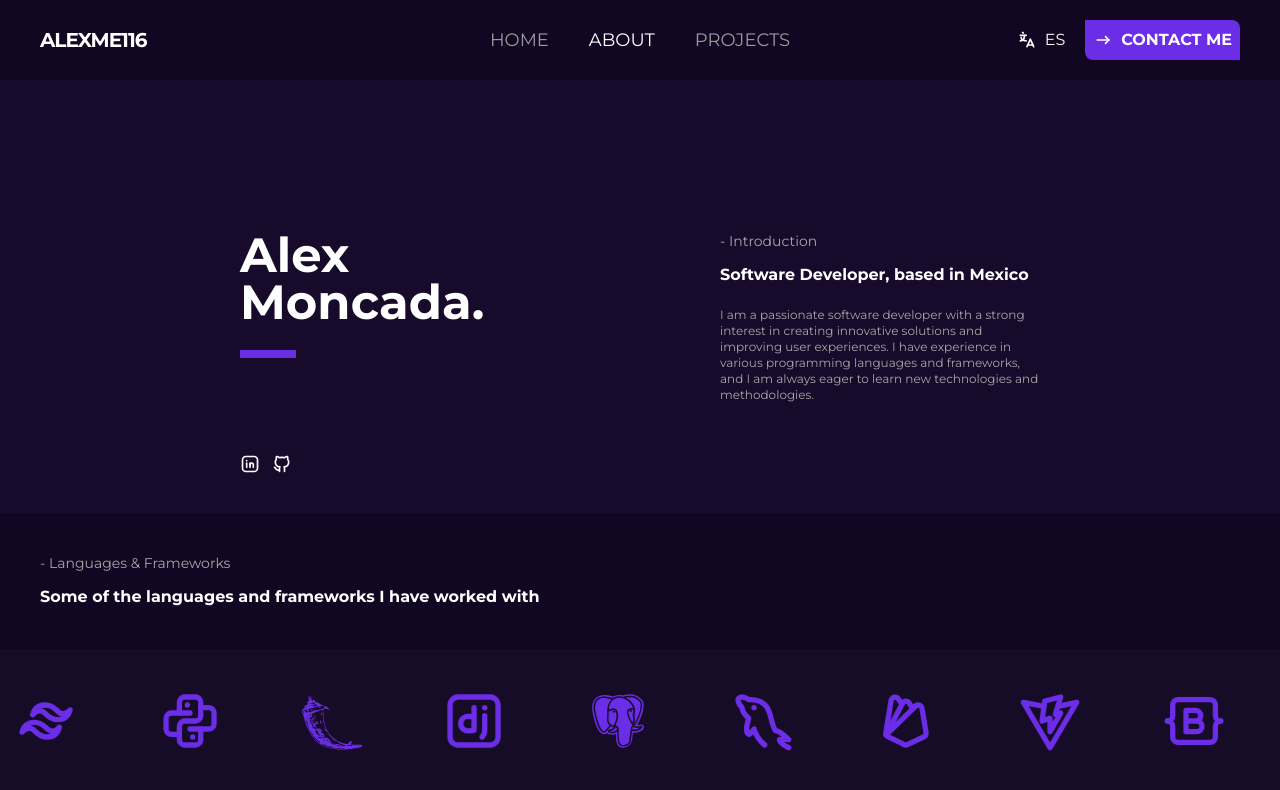
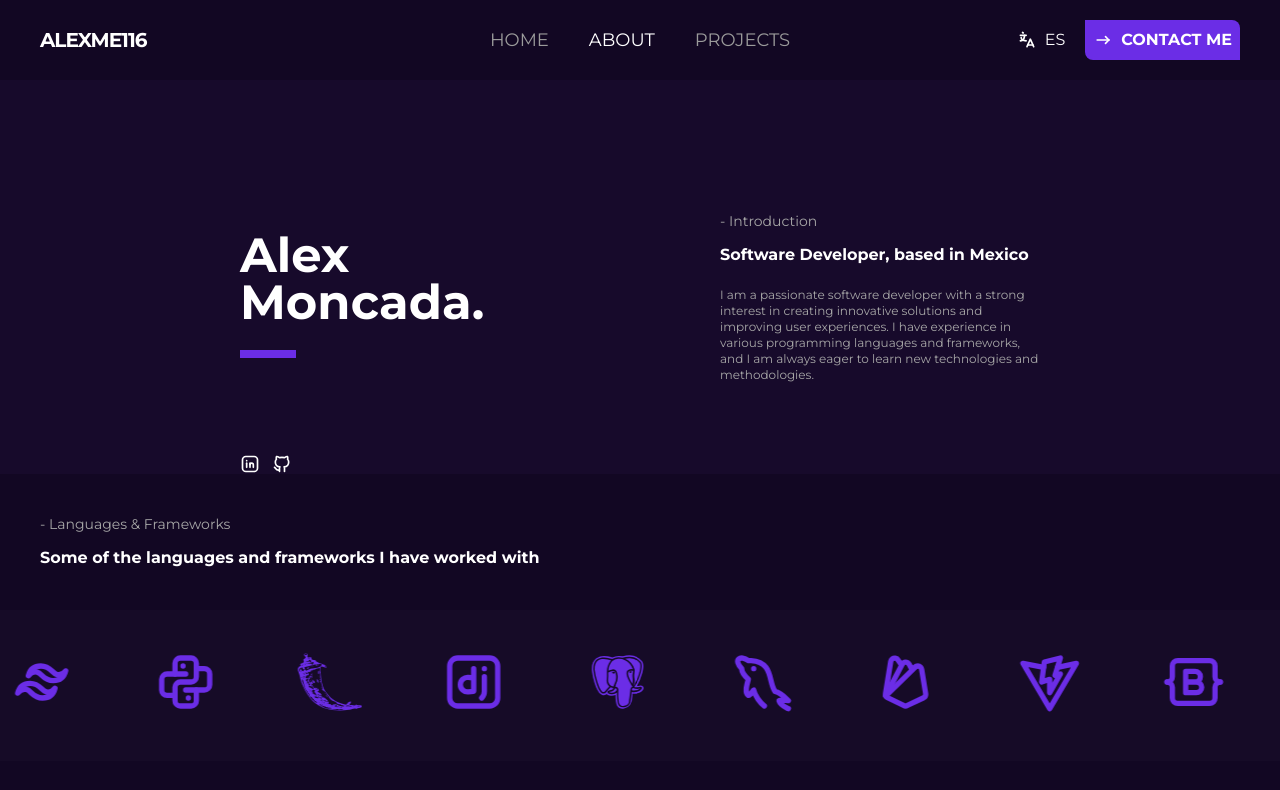
Before and after one commit to Alexme116/Portfolio, a React (Vite) app: page /about in a window 1280 px wide. Shown: the top 790 px of the page. Built offline with nearby package versions, Linux system fonts and the light colour scheme.

Commit message:
Carousel Responsive Implemented

```diff
--- a/src/components/About/LanguagesSection/LanguagesSection.jsx
+++ b/src/components/About/LanguagesSection/LanguagesSection.jsx
@@ -13,7 +13,10 @@ const icons = [
 
 export default function LanguagesSection() {
     return (
-        <div className="w-full flex flex-col">
+        <div
+            className="w-full flex flex-col
+                pb-10 max-lg:pb-5"
+        >
             <div className="w-full">
                 <div
                     className="flex flex-col
@@ -32,7 +35,10 @@ export default function LanguagesSection() {
             </div>
 
             {/* Languages Carousel */}
-            <div className="w-full overflow-hidden whitespace-nowrap mt-10 bg-[#ffffff05] py-10 relative group">
+            <div
+                className="w-full overflow-hidden whitespace-nowrap mt-10 bg-[#ffffff05] relative group
+                    py-10 max-lg:py-7"
+            >
                 <div className="marquee group-hover:[animation-play-state:paused] inline-block whitespace-nowrap">
                     {[...Array(2)].map((_, idx) => (
                         <div key={idx} className="inline-block">
@@ -40,9 +46,15 @@ export default function LanguagesSection() {
                                 icons.map((Icon, i) => (
                                     <div
                                         key={i}
-                                        className="inline-block mx-10 text-white hover:scale-110 transition-transform duration-300"
+                                        className="inline-block text-white hover:scale-110 transition-transform duration-300
+                                            mx-10 max-lg:mx-7"
                                     >
-                                        <Icon color="#6b2de6" w="64px" h="64px" />
+                                        <div
+                                            className=" flex justify-center items-center
+                                                w-16 h-16 max-lg:w-8 max-lg:h-8 "
+                                        >
+                                            <Icon color="#6b2de6" />
+                                        </div>
                                     </div>
                                 ))
                             ))}
--- a/src/components/Icons/Icons.jsx
+++ b/src/components/Icons/Icons.jsx
@@ -92,7 +92,7 @@ export function PythonIcon({ color="white", h=undefined, w=undefined  }) {
 
 export function FlaskIcon({ color="white", h=undefined, w=undefined  }) {
     return (
-        <SiFlask color={color} size={60} />
+        <SiFlask color={color} size={"100%"} />
     )
 }
 
@@ -104,7 +104,7 @@ export function DjangoIcon({ color="white", h=undefined, w=undefined  }) {
 
 export function PostgresqlIcon({ color="white", h=undefined, w=undefined  }) {
     return (
-        <BiLogoPostgresql color={color} size={64} />
+        <BiLogoPostgresql color={color} size={"100%"} />
     )
 }
 
@@ -134,12 +134,12 @@ export function BootstrapIcon({ color="white", h=undefined, w=undefined  }) {
 
 export function JavaIcon({ color="white", h=undefined, w=undefined  }) {
     return (
-        <RiJavaLine color={color} size={60} />
+        <RiJavaLine color={color} size={"100%"} />
     )
 }
 
 export function CppIcon({ color="white", h=undefined, w=undefined  }) {
     return (
-        <TbBrandCpp color={color} size={60} />
+        <TbBrandCpp color={color} size={"100%"} />
     )
 }
```
